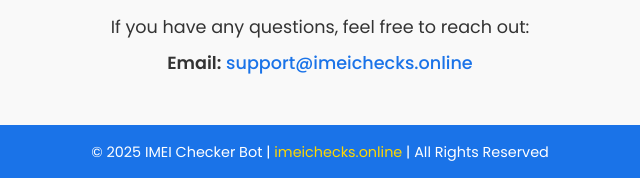
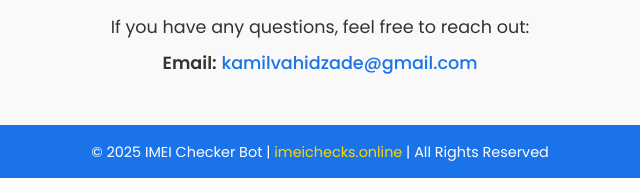
Before and after one commit to ahmedzadeh/imei-checker-site, a plain HTML site: page index.html in a window 1280 px wide. Shown: the part 907-1085 px from the top of the page, 320-960 px from the left. Drawn offline with Linux system fonts and the light colour scheme.

Commit message:
Update index.html

```diff
--- a/index.html
+++ b/index.html
@@ -48,7 +48,7 @@
         <section id="contact" class="contact-section section">
             <h2>Contact Us</h2>
             <p>If you have any questions, feel free to reach out:</p>
-            <p><strong>Email:</strong> <a href="mailto:support@imeichecks.online">support@imeichecks.online</a></p>
+            <p><strong>Email:</strong> <a href="mailto:kamilvahidzade@gmail.com">kamilvahidzade@gmail.com</a></p>
         </section>
     </main>
 
```
